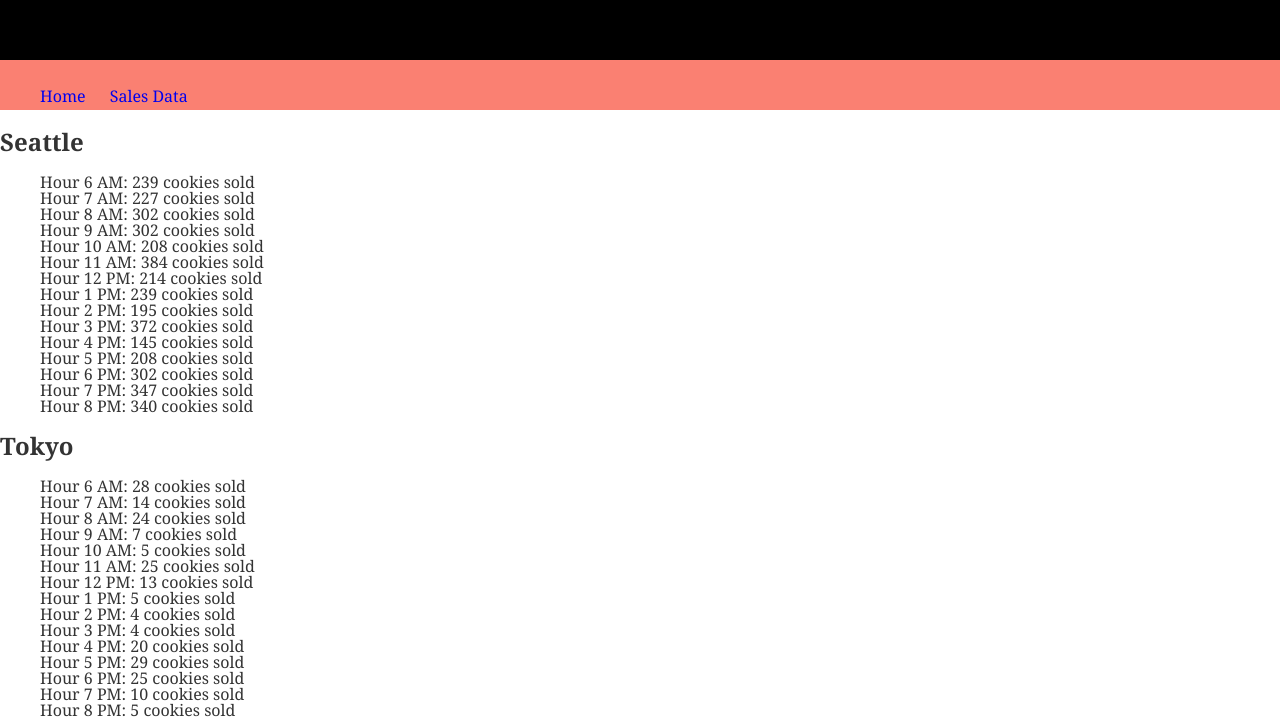
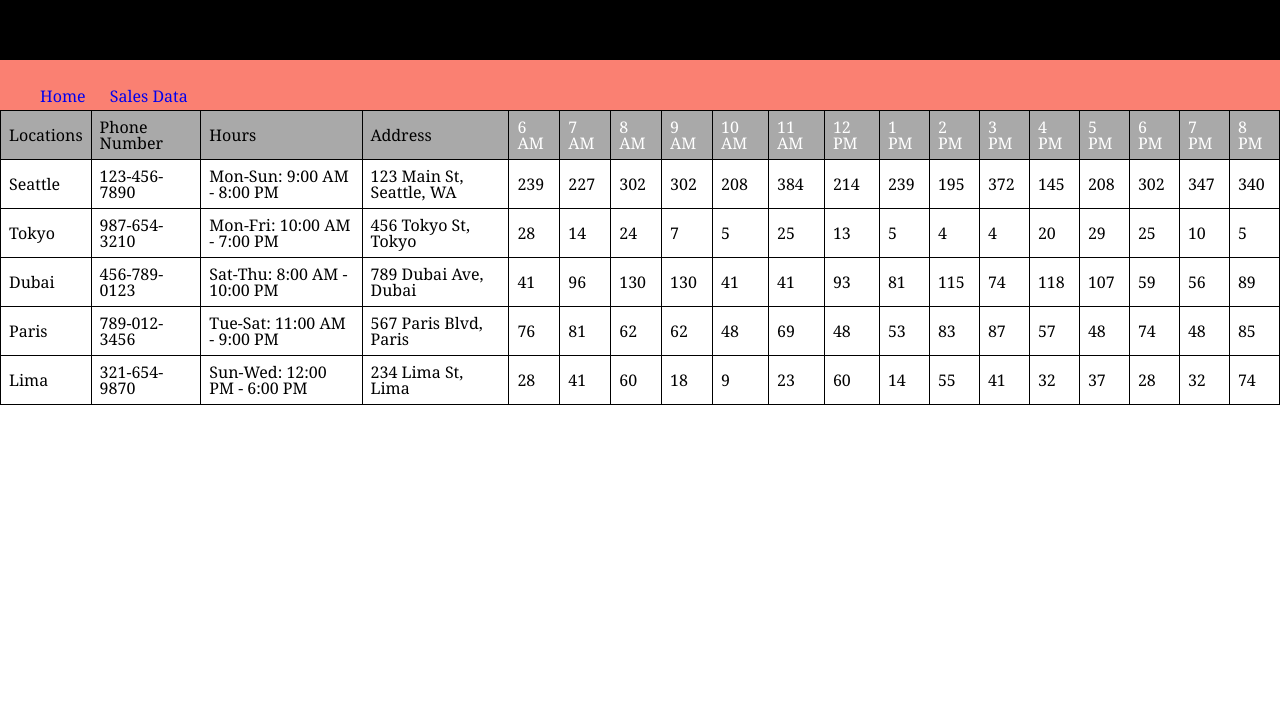
Before and after one commit to outlandico/cookie-stand, a plain HTML site: page sales.html in a window 1280 px wide. Shown: the part 110-829 px from the top of the page. After the commit the page ends 800 px from the top, so only its background shows below. Drawn offline with Linux system fonts and the light colour scheme.

Commit message:
created a table in the branch and made it functional to append to the sale.html file

```diff
--- a/app.js
+++ b/app.js
@@ -1,7 +1,112 @@
+// Data for each location including phone number, hours, and address
+const locationsData = {
+    seattle: {
+        name: "Seattle",
+        minCustomers: 23,
+        maxCustomers: 65,
+        avgCookiesPerSale: 6.3,
+        hourlySales: [],
+        phoneNumber: "123-456-7890",
+        hours: "Mon-Sun: 9:00 AM - 8:00 PM",
+        address: "123 Main St, Seattle, WA"
+    },
+    tokyo: {
+        name: "Tokyo",
+        minCustomers: 3,
+        maxCustomers: 24,
+        avgCookiesPerSale: 1.2,
+        hourlySales: [],
+        phoneNumber: "987-654-3210",
+        hours: "Mon-Fri: 10:00 AM - 7:00 PM",
+        address: "456 Tokyo St, Tokyo"
+    },
+    dubai: {
+        name: "Dubai",
+        minCustomers: 11,
+        maxCustomers: 38,
+        avgCookiesPerSale: 3.7,
+        hourlySales: [],
+        phoneNumber: "456-789-0123",
+        hours: "Sat-Thu: 8:00 AM - 10:00 PM",
+        address: "789 Dubai Ave, Dubai"
+    },
+    paris: {
+        name: "Paris",
+        minCustomers: 20,
+        maxCustomers: 38,
+        avgCookiesPerSale: 2.3,
+        hourlySales: [],
+        phoneNumber: "789-012-3456",
+        hours: "Tue-Sat: 11:00 AM - 9:00 PM",
+        address: "567 Paris Blvd, Paris"
+    },
+    lima: {
+        name: "Lima",
+        minCustomers: 2,
+        maxCustomers: 16,
+        avgCookiesPerSale: 4.6,
+        hourlySales: [],
+        phoneNumber: "321-654-9870",
+        hours: "Sun-Wed: 12:00 PM - 6:00 PM",
+        address: "234 Lima St, Lima"
+    }
+};
+
 // Function to generate a random number between min and max (inclusive)
 function getRandomNumberBetween(min, max) {
     return Math.floor(Math.random() * (max - min + 1)) + min;
 }
+
+// Function to simulate hourly sales for each location from 6:00 AM to 8:00 PM
+for (let city in locationsData) {
+    const location = locationsData[city];
+    for (let hour = 6; hour <= 20; hour++) {
+        const simulatedCustomers = getRandomNumberBetween(location.minCustomers, location.maxCustomers);
+        const cookiesSold = Math.round(simulatedCustomers * location.avgCookiesPerSale);
+        location.hourlySales.push(cookiesSold);
+    }
+}
+
+// Create a table element to display the simulated sales data along with phone number, hours, and address
+const table = document.createElement("table");
+table.style.borderCollapse = "collapse";
+
+// Create header row for locations, phone number, hours, and address
+const headerRow = table.insertRow();
+headerRow.style.backgroundColor = "darkgrey";
+headerRow.style.color = "white";
+headerRow.insertCell().textContent = "Locations";
+headerRow.insertCell().textContent = "Phone Number";
+headerRow.insertCell().textContent = "Hours";
+headerRow.insertCell().textContent = "Address";
+for (let hour = 6; hour <= 20; hour++) {
+    const hourCell = headerRow.insertCell();
+    hourCell.textContent = `${formatHour(hour)} ${getAMPM(hour)}`;
+    hourCell.style.backgroundColor = "darkgrey";
+    hourCell.style.color = "white";
+}
+
+// Create rows for each location with phone number, hours, and address
+for (let city in locationsData) {
+    const row = table.insertRow();
+    const location = locationsData[city];
+    const locationCell = row.insertCell();
+    locationCell.textContent = location.name;
+    locationCell.style.backgroundColor = "white";
+    locationCell.style.color = "black";
+    row.insertCell().textContent = location.phoneNumber;
+    row.insertCell().textContent = location.hours;
+    row.insertCell().textContent = location.address;
+    for (let hour = 6; hour <= 20; hour++) {
+        const cell = row.insertCell();
+        cell.textContent = location.hourlySales[hour - 6];
+        cell.style.backgroundColor = "white";
+        cell.style.color = "black";
+    }
+}
+
+// Append the table to the document body
+document.body.appendChild(table);
 
 // Function to convert 24-hour format to 12-hour format with AM/PM
 function formatHour(hour) {
@@ -12,67 +117,3 @@ function formatHour(hour) {
 function getAMPM(hour) {
     return hour < 12 ? "AM" : "PM";
 }
-
-// Object representing different locations for each city
-let locations = {
-    seattle: {
-        name: "Seattle",
-        minCustomers: 23,
-        maxCustomers: 65,
-        avgCookiesPerSale: 6.3,
-        hourlySales: []
-    },
-    tokyo: {
-        name: "Tokyo",
-        minCustomers: 3,
-        maxCustomers: 24,
-        avgCookiesPerSale: 1.2,
-        hourlySales: []
-    },
-    dubai: {
-        name: "Dubai",
-        minCustomers: 11,
-        maxCustomers: 38,
-        avgCookiesPerSale: 3.7,
-        hourlySales: []
-    },
-    paris: {
-        name: "Paris",
-        minCustomers: 20,
-        maxCustomers: 38,
-        avgCookiesPerSale: 2.3,
-        hourlySales: []
-    },
-    lima: {
-        name: "Lima",
-        minCustomers: 2,
-        maxCustomers: 16,
-        avgCookiesPerSale: 4.6,
-        hourlySales: []
-    }
-};
-
-// Simulate hourly sales for each location from 6:00 AM to 8:00 PM
-for (let city in locations) {
-    const location = locations[city];
-    for (let hour = 6; hour <= 20; hour++) {
-        const simulatedCustomers = getRandomNumberBetween(location.minCustomers, location.maxCustomers);
-        const cookiesSold = Math.round(simulatedCustomers * location.avgCookiesPerSale);
-        location.hourlySales.push(cookiesSold);
-    }
-}
-
-// Display the simulated sales data as unordered lists in the browser
-for (let city in locations) {
-    const location = locations[city];
-    const salesDataDiv = document.createElement("div");
-    salesDataDiv.innerHTML = `<h2>${location.name}</h2>`;
-    const salesList = document.createElement("ul");
-    for (let hour = 6; hour <= 20; hour++) {
-        const listItem = document.createElement("li");
-        listItem.textContent = `Hour ${formatHour(hour)} ${getAMPM(hour)}: ${location.hourlySales[hour - 6]} cookies sold`;
-        salesList.appendChild(listItem);
-    }
-    salesDataDiv.appendChild(salesList);
-    document.body.appendChild(salesDataDiv);
-}
--- a/sales.html
+++ b/sales.html
@@ -19,9 +19,11 @@
             border: 1px solid black;
             padding: 8px;
             text-align: left;
+            color: black; /* added to ensure black text */
         }
         th {
-            background-color: #f2f2f2;
+            background-color: #808080; /* changed to medium grey */
+            color: white; /* changed text color to white */
         }
     </style>
 </head>
@@ -41,7 +43,9 @@
         </nav>
     </div>
 
-    <div id="sales-data"></div>
+    <table>
+        <tbody id="salesTableBody"></tbody>
+    </table>
 
     <script src="./app.js"></script>
 </body>
--- a/table.css
+++ b/table.css
@@ -1,9 +1,24 @@
 table {
+    border-collapse: collapse;
     width: 60%;
-    margin: 0 auto;
-    border-collapse: collapse;
+    margin: 0 auto; /* Center the table */
 }
 
 th, td {
-    font-weight: bold;
+    border: 1px solid #f1efef;
+    padding: 8px;
+    text-align: left;
 }
+
+th {
+    background-color: #424040;
+    color: white;
+}
+
+.locations {
+    background-color: #555;
+    color: white;
+    text-align: center;
+/* }I am going to leave this CSS here in case I want
+to work in it if needed. By the end of the assignments
+for this project, I will delete it if needed! *
```
